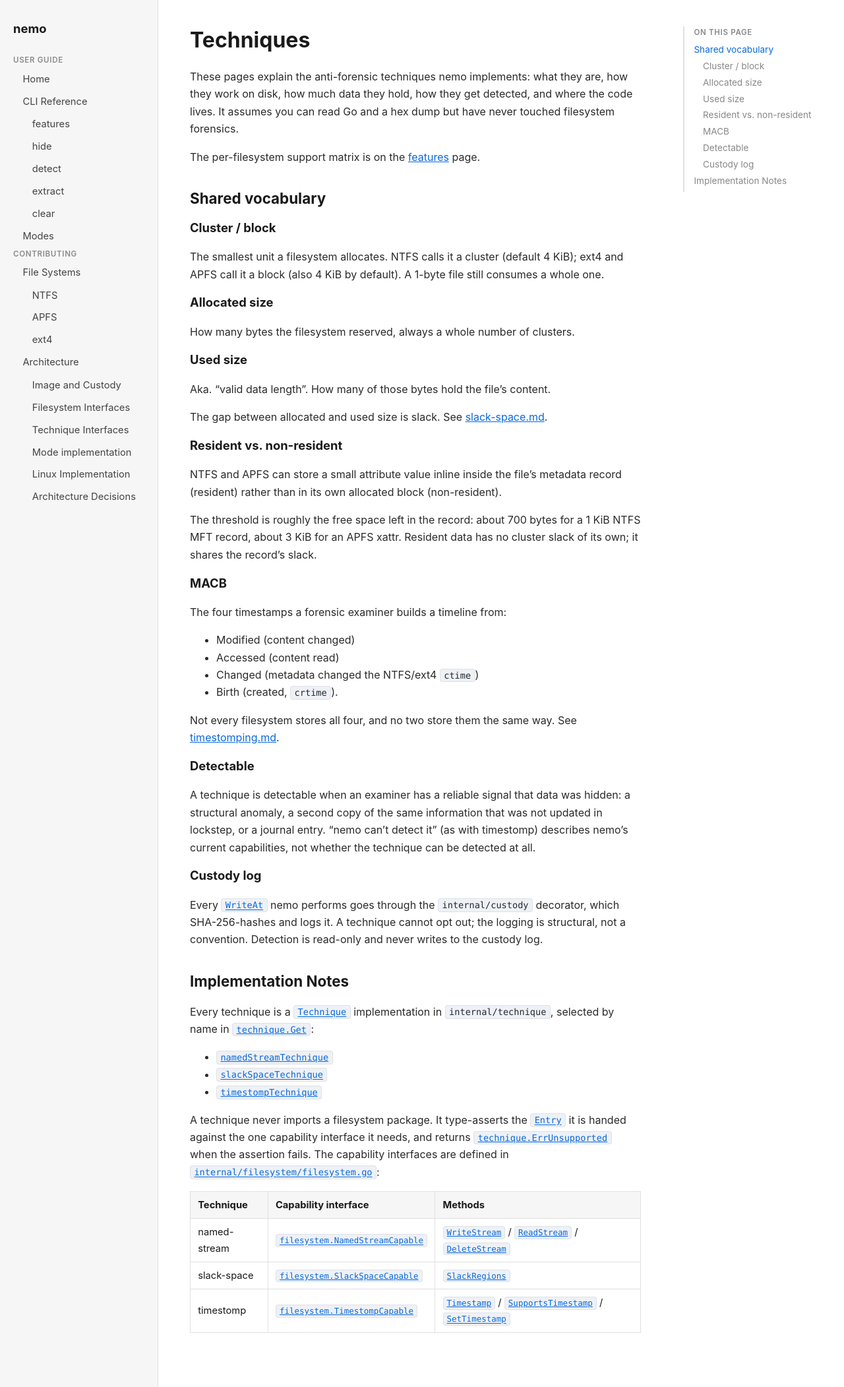
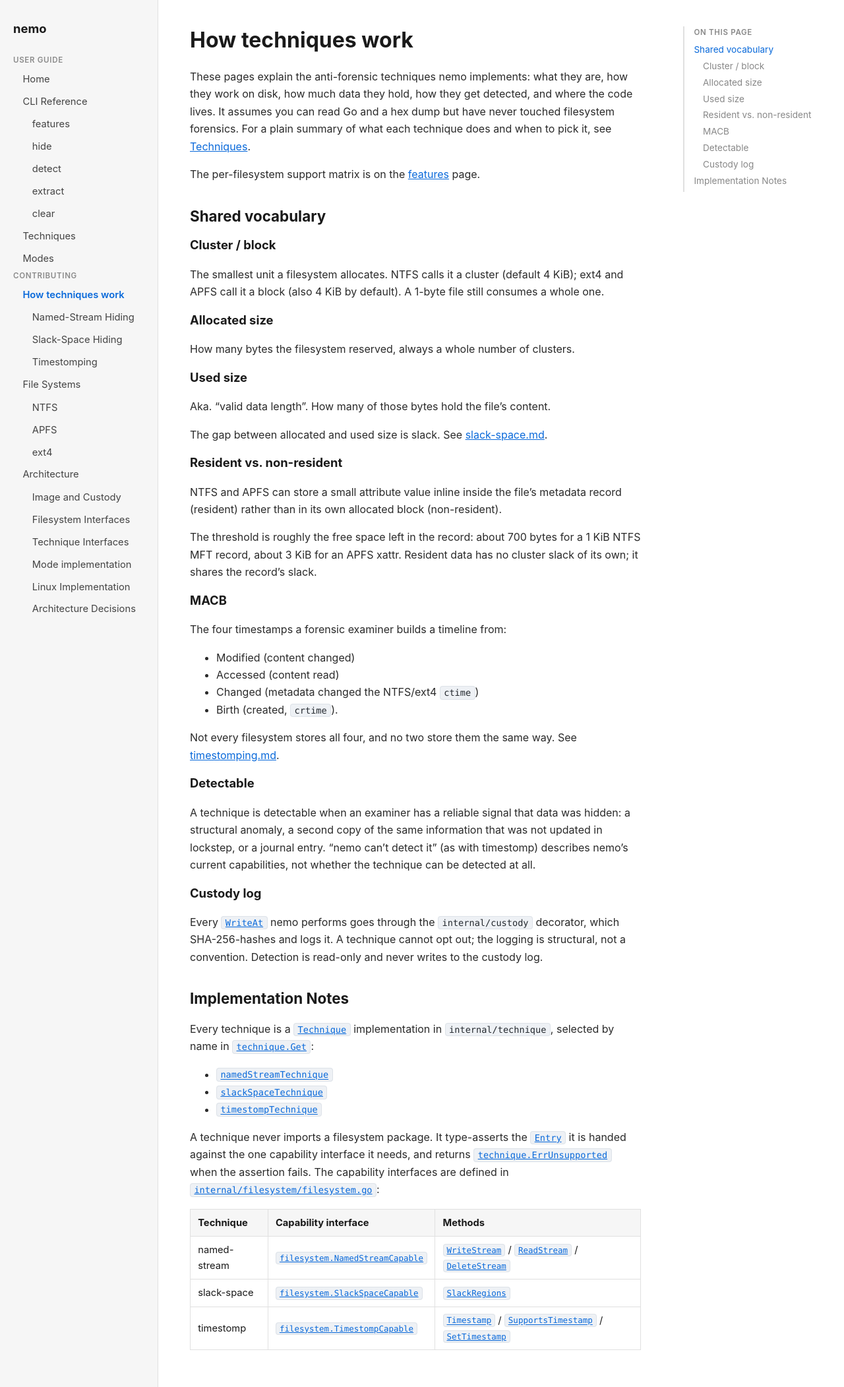
Before and after one commit to sahithyandev/nemo, a Jekyll site: the page built from docs/techniques/index.md, in a window 1280 px wide. Shown: the whole page at 66% size. Built offline with Jekyll 4.4.1, drawn with Linux system fonts in a browser that asks for light colours.

Commit message:
add a user-facing techniques overview, rename the deep section

```diff
--- a/docs/techniques/index.md
+++ b/docs/techniques/index.md
@@ -1,15 +1,17 @@
 ---
-title: Techniques
-nav_order: 2
+title: How techniques work
+nav_group: "Contributing"
+nav_order: 1
 has_children: true
 ---
 
-# Techniques
+# How techniques work
 
 These pages explain the anti-forensic techniques nemo implements: what they
 are, how they work on disk, how much data they hold, how they get detected, and
 where the code lives. It assumes you can read Go and a hex dump but have never
-touched filesystem forensics.
+touched filesystem forensics. For a plain summary of what each technique does and
+when to pick it, see [Techniques](../techniques.html).
 
 The per-filesystem support matrix is on the [features](../cli/features.html#support-matrix) page.
 
```
Also changed, not shown: docs/index.md (+2 -2 lines), docs/techniques.md (added, +47 -0 lines), docs/techniques/named-streams.md (+1 -1 lines), docs/techniques/slack-space.md (+1 -1 lines), docs/techniques/timestomping.md (+1 -1 lines).
